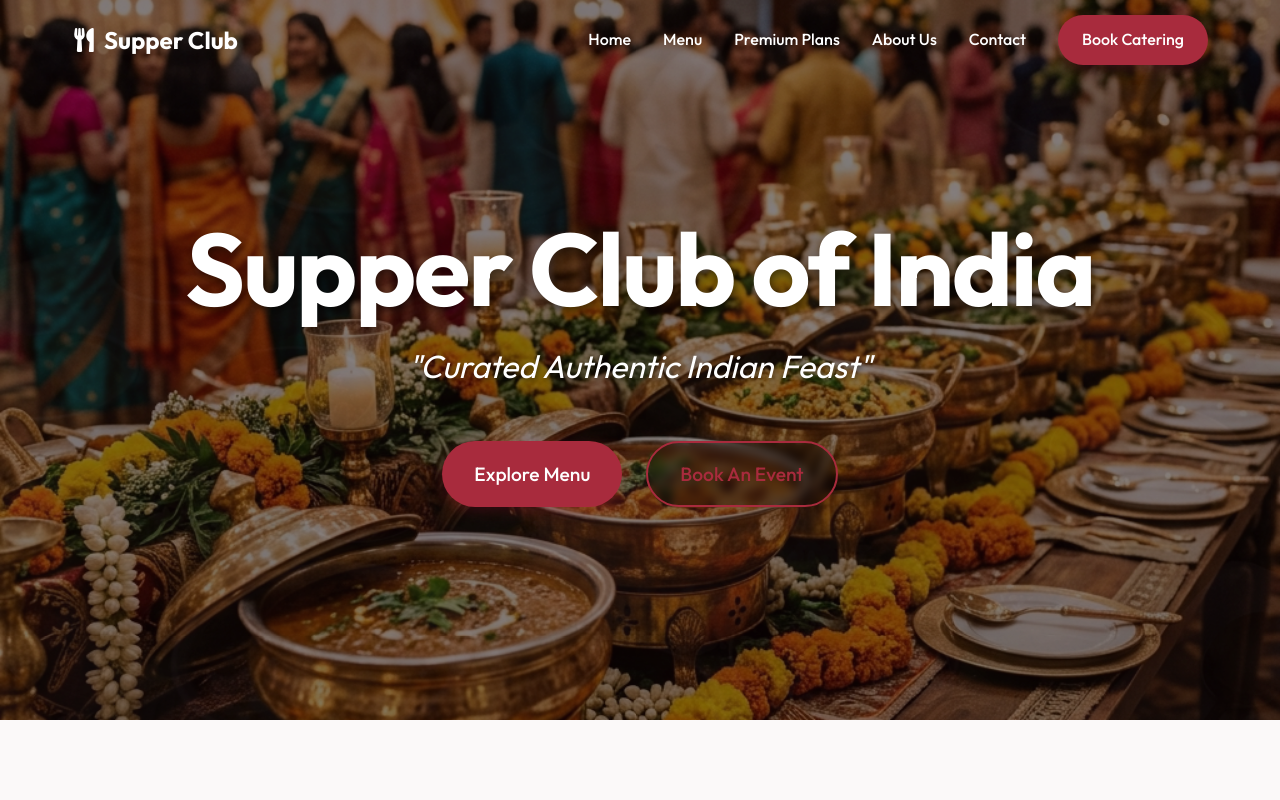
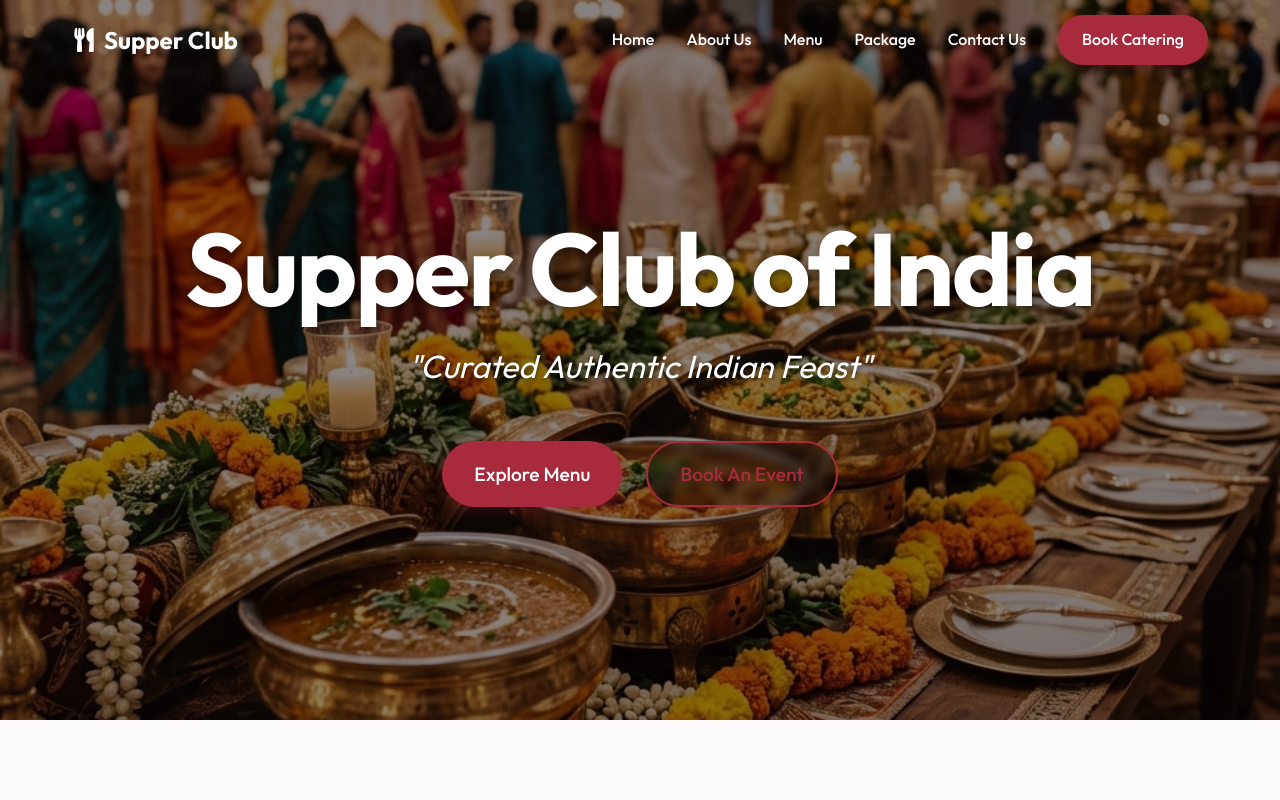
Before and after one commit to Vedabhavishya/PurvalCaters, a Next.js app: page / in a window 1280 px wide. Shown: the top 800 px of the page. Built offline with nearby package versions, Linux system fonts and the light colour scheme; no server answers; the database is empty.

Commit message:
feat: reorder navbar and footer quick links array

```diff
--- a/src/components/layout/Footer.tsx
+++ b/src/components/layout/Footer.tsx
@@ -29,10 +29,11 @@ export default function Footer() {
           <h4>Quick Links</h4>
           <ul>
             <li><Link href="/">Home</Link></li>
-            <li><Link href="/menu">Our Menu</Link></li>
-            <li><Link href="/plans">Premium Plans</Link></li>
             <li><Link href="/about">About Us</Link></li>
-            <li><Link href="/contact">Contact</Link></li>
+            <li><Link href="/menu">Menu</Link></li>
+            <li><Link href="/plans">Package</Link></li>
+            <li><Link href="/contact">Contact Us</Link></li>
+            <li><Link href="/contact">Book Catering</Link></li>
           </ul>
         </div>
 
--- a/src/components/layout/Navbar.tsx
+++ b/src/components/layout/Navbar.tsx
@@ -22,10 +22,10 @@ export default function Navbar() {
 
   const navLinks = [
     { name: 'Home', path: '/' },
+    { name: 'About Us', path: '/about' },
     { name: 'Menu', path: '/menu' },
-    { name: 'Premium Plans', path: '/plans' },
-    { name: 'About Us', path: '/about' },
-    { name: 'Contact', path: '/contact' },
+    { name: 'Package', path: '/plans' },
+    { name: 'Contact Us', path: '/contact' },
   ];
 
   if (pathname?.startsWith('/admin')) {
```
